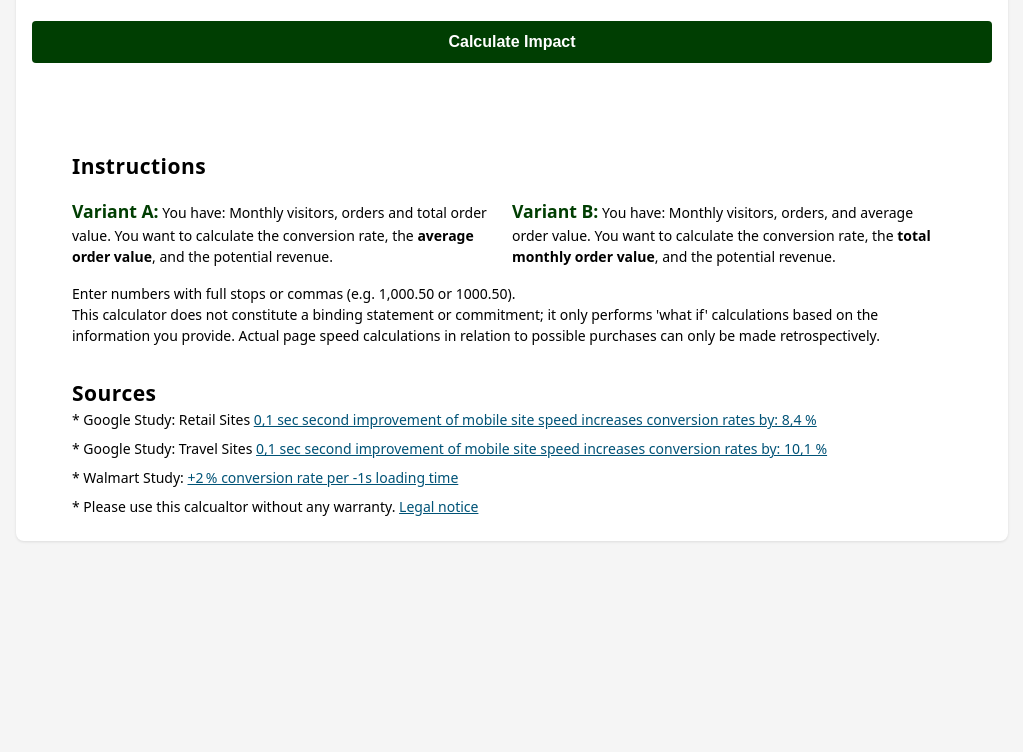
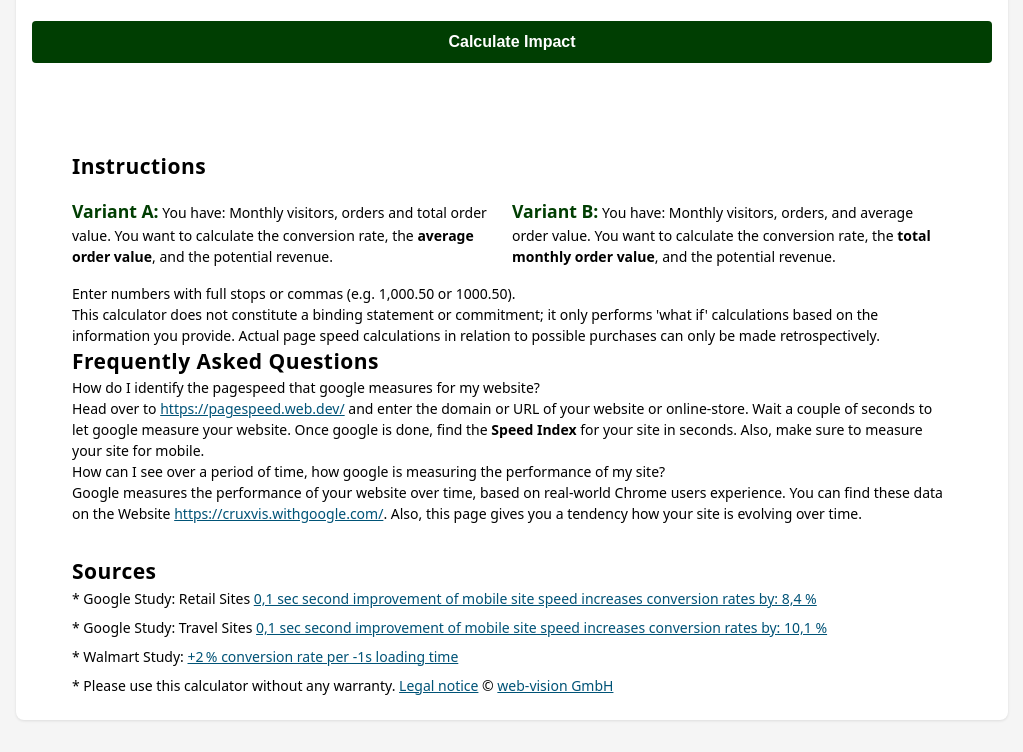
Before and after one commit to web-vision/pagespeed-impact, a plain HTML site: page public/index.html in a window 1280 px wide. Shown: the part 602-1354 px from the top of the page, without its empty margins (128-1151 px from the left). Before the commit the page ends 1175 px from the top, so only its background shows below. Drawn offline with Linux system fonts and the light colour scheme.

Commit message:
[TASK] Added FAQ section

```diff
--- a/public/index.html
+++ b/public/index.html
@@ -6,6 +6,7 @@
   <meta name="viewport" content="width=device-width, initial-scale=1.0" />
   <title>Pagespeed Impact Calculator</title>
   <link rel="stylesheet" href="styles.css" />
+  <!-- Matomo -->
 </head>
 
 <body>
@@ -272,6 +273,13 @@
             calculations based on the information you provide.
             Actual page speed calculations in relation to possible purchases can only be made retrospectively.</p>
         </div>
+	<div class="calculator-footer-faq" id="faq">
+	<h2>Frequently Asked Questions</h2>
+		<p class="faq-question">How do I identify the pagespeed that google measures for my website?</p>
+	 	<p class="faq-answer">Head over to <a href="https://pagespeed.web.dev/">https://pagespeed.web.dev/</a> and enter the domain or URL of your website or online-store. Wait a couple of seconds to let google measure your website. Once google is done, find the <b>Speed Index</b> for your site in seconds. Also, make sure to measure your site for mobile.</p>
+		<p class="faq-question">How can I see over a period of time, how google is measuring the performance of my site?</p>
+		<p class="faq-answer">Google measures the performance of your website over time, based on real-world Chrome users experience. You can find these data on the Website <a href="https://cruxvis.withgoogle.com">https://cruxvis.withgoogle.com/</a>. Also, this page gives you a tendency how your site is evolving over time.</p>
+	</div>
         <div class="calculator-footer-sources" id="sources">
           <h2>Sources</h2>
           <ul>
@@ -286,8 +294,8 @@
             <li>* Walmart Study: <a
                 href="https://www.cloudflare.com/learning/performance/more/website-performance-conversion-rates/">+2 %
                 conversion rate per -1s loading time</a></li>
-            <li>* Please use this calcualtor without any warranty. <a
-                href="https://www.web-vision.de/impressum.html">Legal notice</a></li>
+            <li>* Please use this calculator without any warranty. <a
+                href="https://www.web-vision.de/impressum.html">Legal notice</a> &copy; <a href="https://www.web-vision.de/">web-vision GmbH</a></li>
           </ul>
         </div>
       </footer>
```
